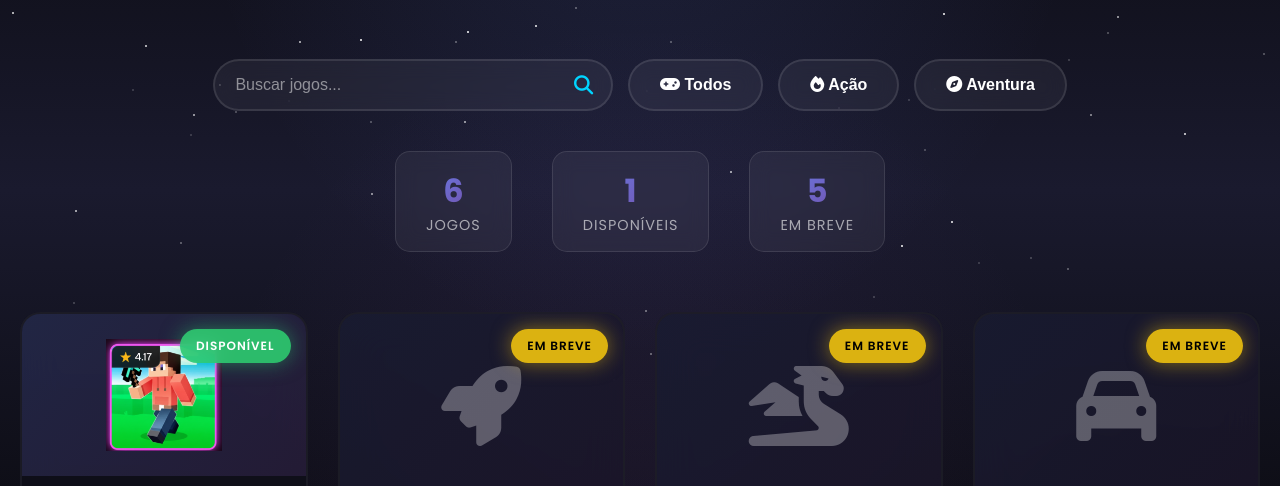
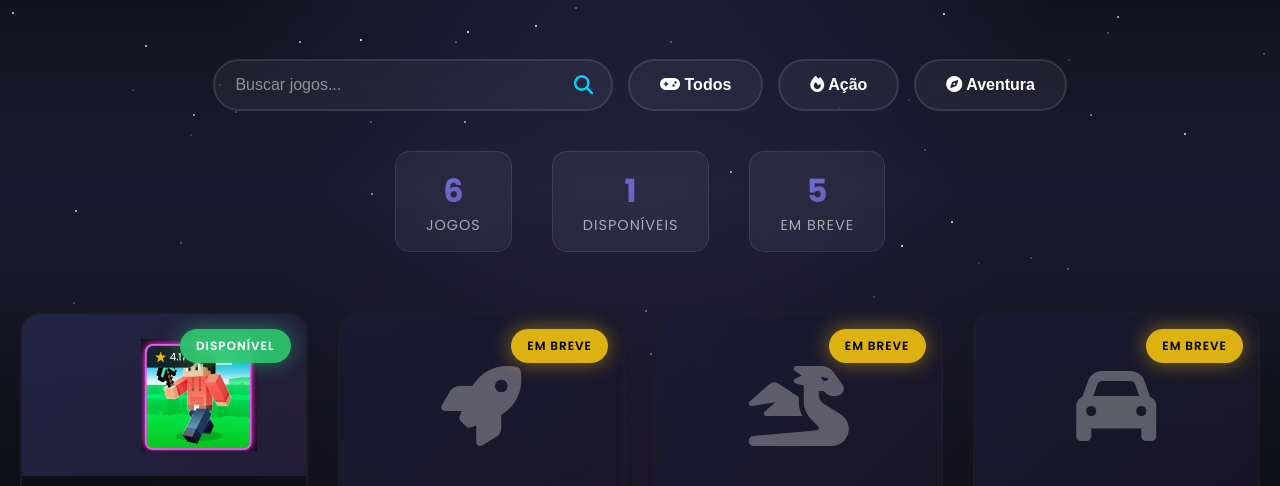
Before and after one commit to guilherme951516/meusitesupermasterie, a plain HTML site: page meusite/index.html in a window 1280 px wide. Shown: the part 210-696 px from the top of the page. Drawn offline with Linux system fonts and the light colour scheme.

Commit message:
Increase width of game image and container

```diff
--- a/meusite/index.html
+++ b/meusite/index.html
@@ -296,7 +296,7 @@
 
 /* Imagem do jogo */
 .game-image {
-    width: 100%;
+    width: 125%;
     height: 100%;
     object-fit: contain;
     position: relative;
@@ -311,7 +311,7 @@
 
 .game-image-container {
     position: relative;
-    width: 100%;
+    width: 125%;
     height: 300px;
     overflow: hidden;
     background: linear-gradient(135deg, rgba(102, 126, 234, 0.2), rgba(118, 75, 162, 0.2));
```
